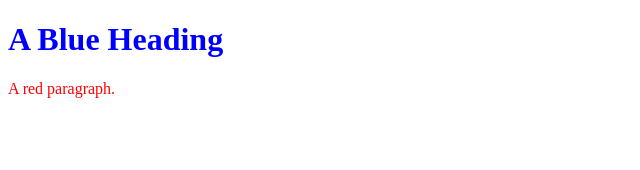
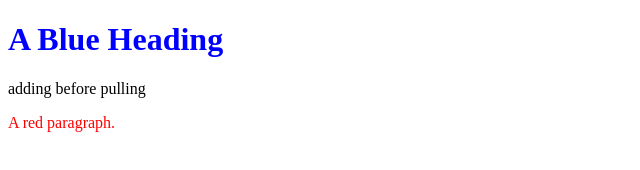
Before and after one commit to mouni4598/codex, a plain HTML site: page index.html in a window 1280 px wide. Shown: the whole page, without its empty margins (0-640 px from the left). Drawn offline with Linux system fonts and the light colour scheme.

Commit message:
conflict commit

```diff
--- a/index.html
+++ b/index.html
@@ -4,6 +4,7 @@
 
 		<h1 style="color:blue;">A Blue Heading</h1>
 
+		<P> adding before pulling</p>
 		<p style="color:red;">A red paragraph.</p>
 
 	</body>
```
